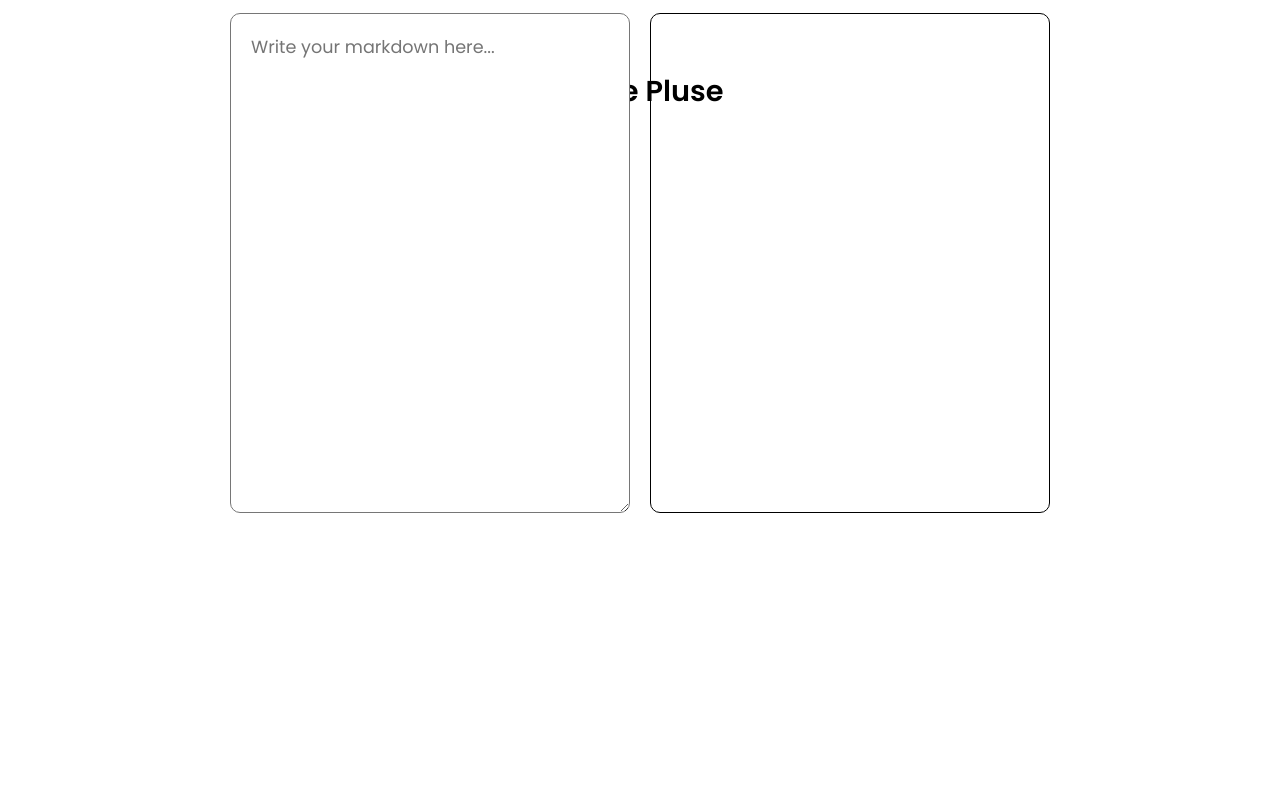
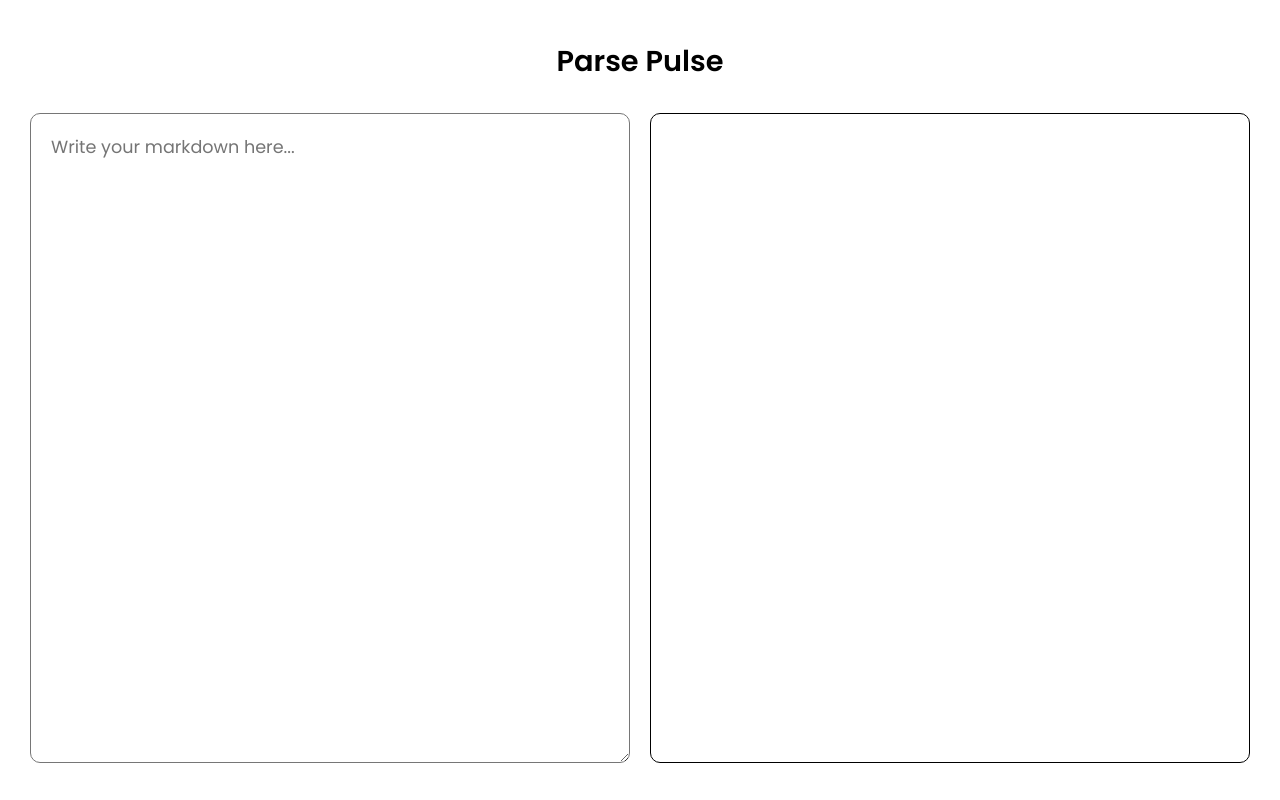
Before and after one commit to srdarkseer/parse-pulse, a React (Vite) app: page / in a window 1280 px wide. Built offline with nearby package versions, Linux system fonts and the light colour scheme.

Commit message:
design and logo optimization

```diff
--- a/index.html
+++ b/index.html
@@ -2,7 +2,7 @@
 <html lang="en">
   <head>
     <meta charset="UTF-8" />
-    <link rel="icon" type="image" href="/icon.png" />
+    <link rel="icon" type="image" href="/parse-pulse.jpeg" />
     <meta name="viewport" content="width=device-width, initial-scale=1.0" />
     <title>Parse Pulse</title>
   </head>
--- a/src/App.tsx
+++ b/src/App.tsx
@@ -50,7 +50,7 @@
   return (
     <>
       <header>
-        <h1>Parse Pluse</h1>
+        <h1>Parse Pulse</h1>
       </header>
       <main>
         <div className="editor">
--- a/src/index.css
+++ b/src/index.css
@@ -20,7 +20,7 @@
 
 header {
   text-align: center;
-  margin-top: 50px;
+  margin-top: 20px;
 }
 header h1 {
   font-weight: 600;
@@ -34,7 +34,7 @@
 }
 
 main {
-  height: 50vh;
+  height: 85vh;
   display: flex;
   gap: 20px;
   justify-content: center;
@@ -43,8 +43,8 @@
 
 .editor textarea {
   display: flex;
-  width: 400px;
-  height: 500px;
+  width: 600px;
+  height: 650px;
   padding: 20px;
   border-radius: 10px;
   font-size: 1.1rem;
@@ -53,8 +53,8 @@
 
 .preview {
   overflow: auto;
-  width: 400px;
-  height: 500px;
+  width: 600px;
+  height: 650px;
   border: 1px solid var(--black);
   padding: 20px;
   border-radius: 10px;
```
Also changed, not shown: public/icon.png (deleted), public/parse-pulse.jpeg (added).
